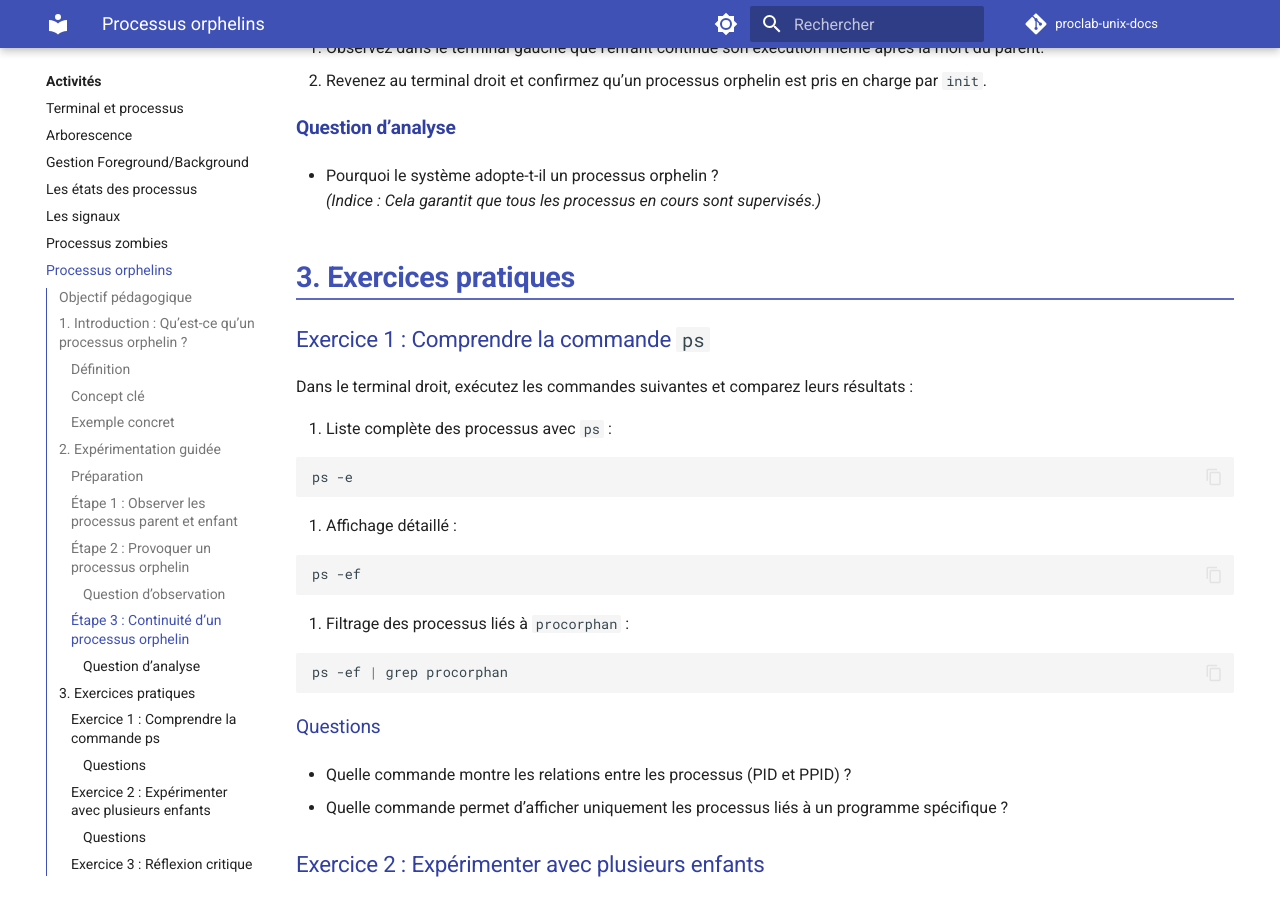
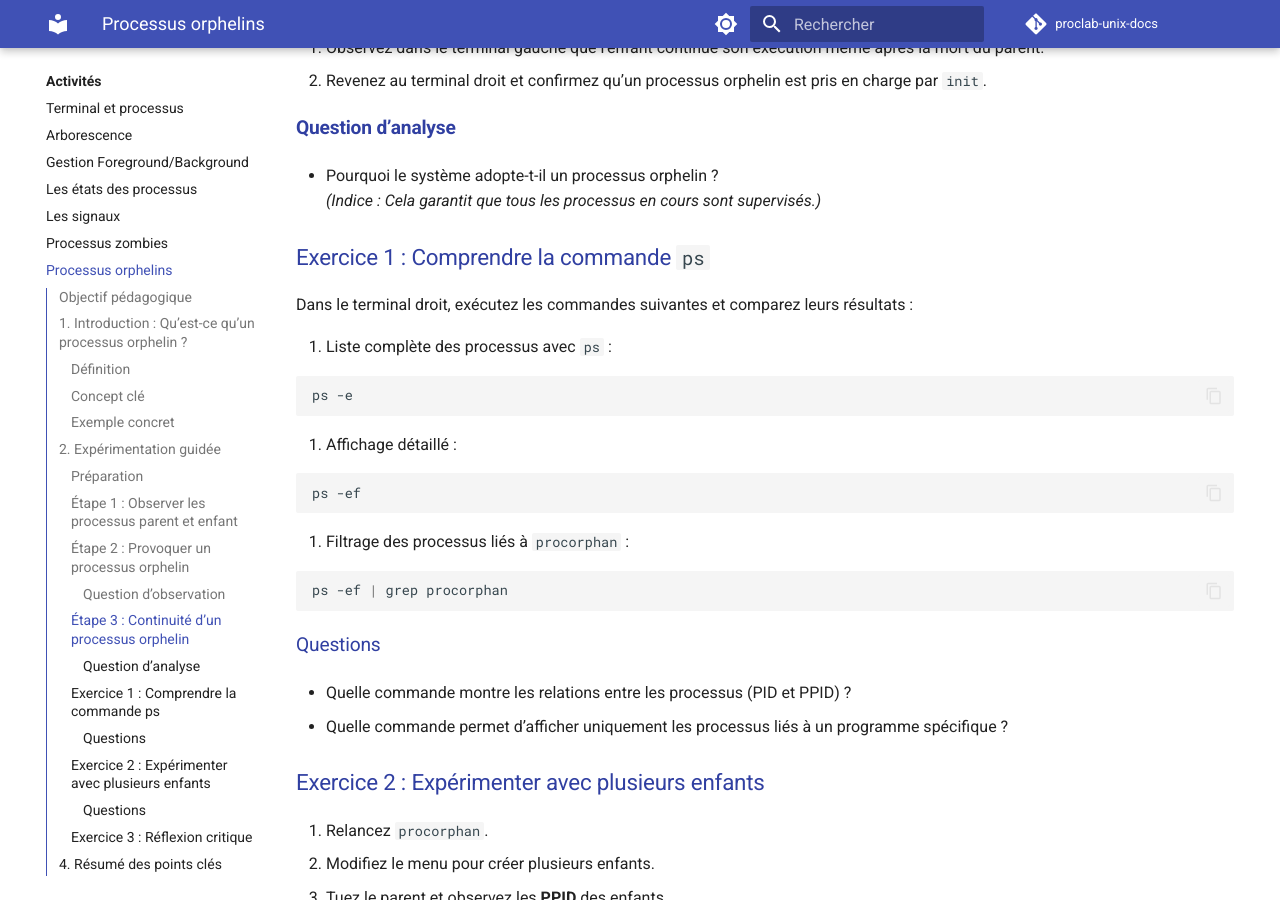
Before and after one commit to manastria/proclab-unix-docs, an MkDocs documentation site: the page built from docs/activites/orphelin.md, in a window 1280 px wide and 900 px high, scrolled down 2629 px. Built offline with MkDocs 1.6.1 and Material for MkDocs 9.7.7, drawn with Linux system fonts in a browser that asks for light colours; comment, search, counter and statistics services are not loaded.

Commit message:
Remove unnecessary line in orphelin.md to improve clarity before practical exercises

```diff
--- a/docs/activites/orphelin.md
+++ b/docs/activites/orphelin.md
@@ -102,7 +102,7 @@
 - Pourquoi le système adopte-t-il un processus orphelin ?
   *(Indice : Cela garantit que tous les processus en cours sont supervisés.)*
 
-## 3. Exercices pratiques
+
 
 ### Exercice 1 : Comprendre la commande `ps`
 
```
